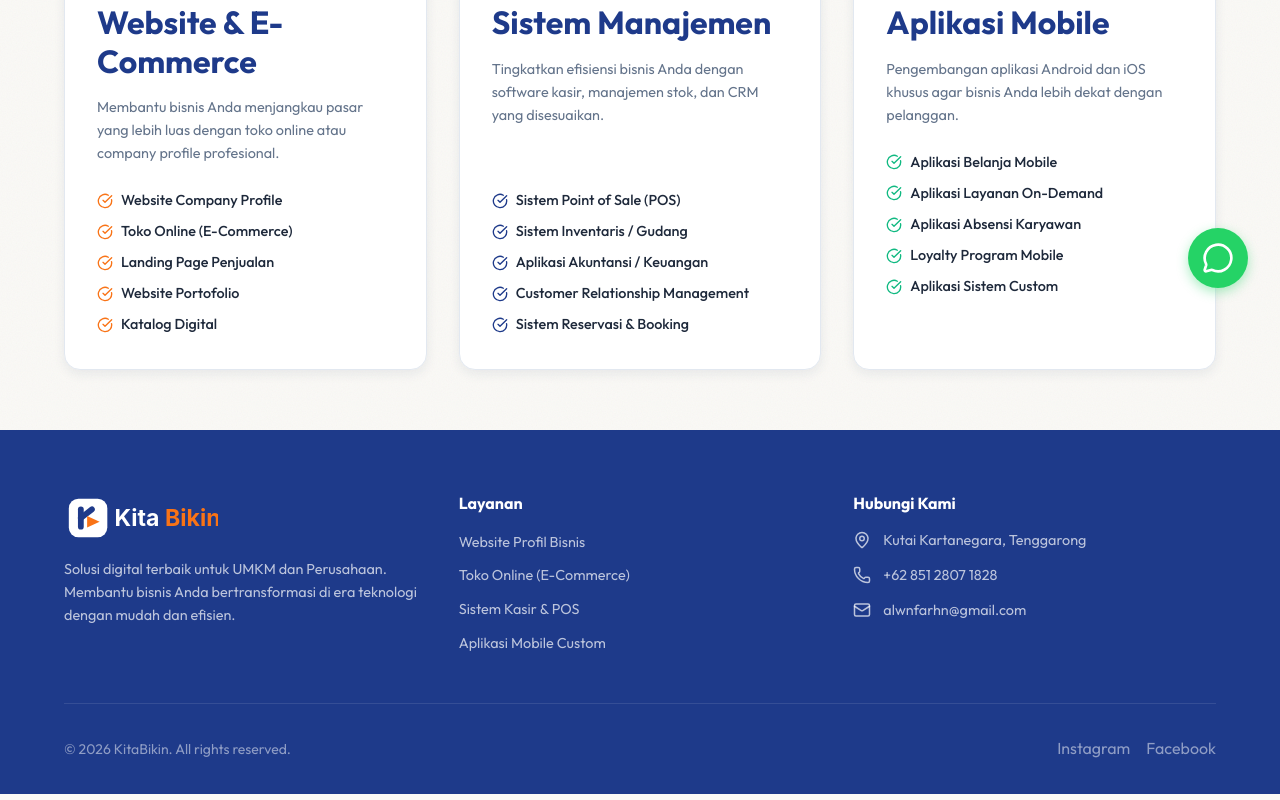
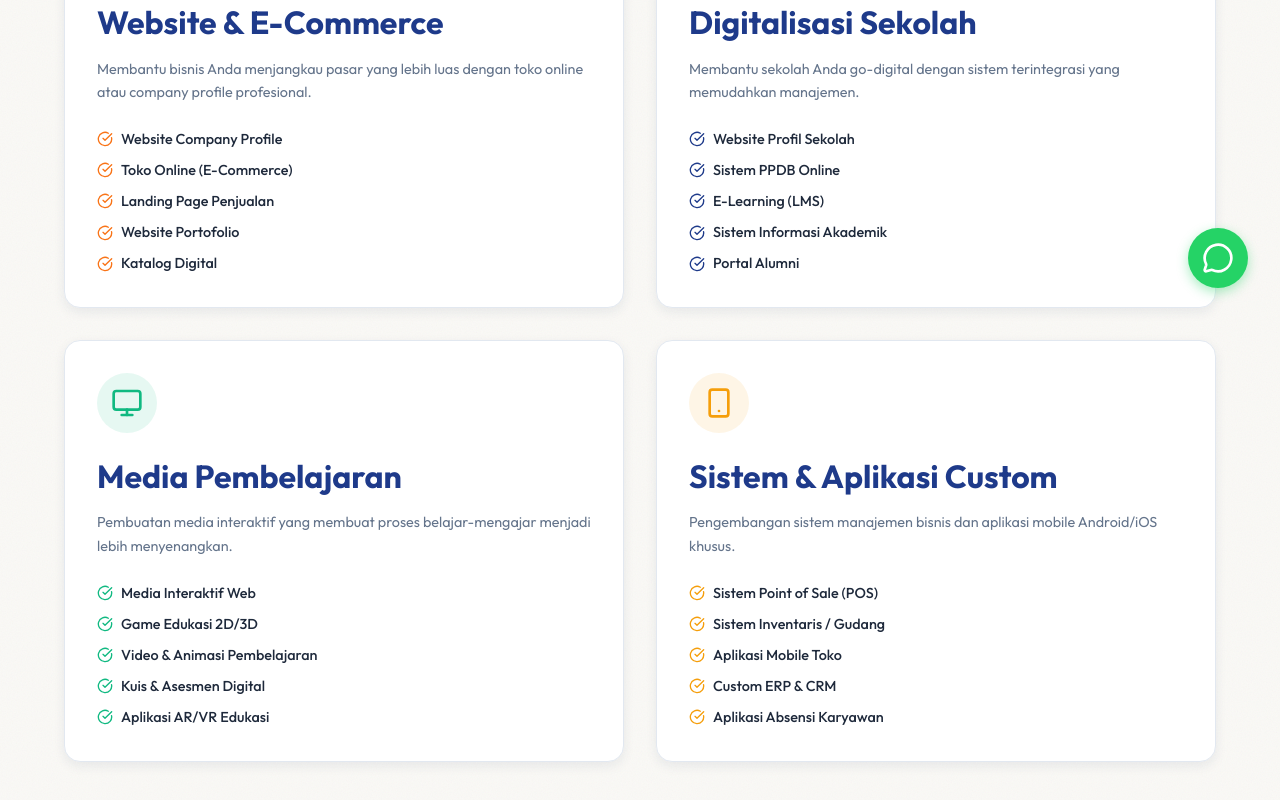
Before and after one commit to alwnfarhn-netizen/KitaBikin-, a React (Vite) app: page /layanan in a window 1280 px wide. Shown: the part 480-1280 px from the top of the page. Built offline with nearby package versions, Linux system fonts and the light colour scheme.

Commit message:
Merge education and business targets in copywriting

```diff
--- a/src/components/Footer.jsx
+++ b/src/components/Footer.jsx
@@ -10,17 +10,17 @@ export default function Footer() {
             <img src="/logo-full-light.svg" alt="KitaBikin" style={{ height: '48px' }} />
           </div>
           <p style={{ color: 'rgba(255,255,255,0.7)', fontSize: '0.9rem' }}>
-            Solusi digital terbaik untuk UMKM dan Perusahaan. Membantu bisnis Anda bertransformasi di era teknologi dengan mudah dan efisien.
+            Solusi digital terbaik untuk UMKM, Perusahaan, dan Institusi Pendidikan. Membantu Anda bertransformasi di era teknologi dengan mudah.
           </p>
         </div>
 
         <div>
           <h4 className="mb-4" style={{ color: 'white' }}>Layanan</h4>
           <ul className="flex flex-col gap-2">
-            <li><Link to="/layanan" style={{ color: 'rgba(255,255,255,0.7)', fontSize: '0.9rem' }}>Website Profil Bisnis</Link></li>
-            <li><Link to="/layanan" style={{ color: 'rgba(255,255,255,0.7)', fontSize: '0.9rem' }}>Toko Online (E-Commerce)</Link></li>
-            <li><Link to="/layanan" style={{ color: 'rgba(255,255,255,0.7)', fontSize: '0.9rem' }}>Sistem Kasir & POS</Link></li>
-            <li><Link to="/layanan" style={{ color: 'rgba(255,255,255,0.7)', fontSize: '0.9rem' }}>Aplikasi Mobile Custom</Link></li>
+            <li><Link to="/layanan" style={{ color: 'rgba(255,255,255,0.7)', fontSize: '0.9rem' }}>Website Profil (Sekolah & Bisnis)</Link></li>
+            <li><Link to="/layanan" style={{ color: 'rgba(255,255,255,0.7)', fontSize: '0.9rem' }}>Sistem Akademik & Kasir POS</Link></li>
+            <li><Link to="/layanan" style={{ color: 'rgba(255,255,255,0.7)', fontSize: '0.9rem' }}>Media Pembelajaran Interaktif</Link></li>
+            <li><Link to="/layanan" style={{ color: 'rgba(255,255,255,0.7)', fontSize: '0.9rem' }}>Aplikasi Mobile & Custom</Link></li>
           </ul>
         </div>
 
--- a/src/pages/Home.jsx
+++ b/src/pages/Home.jsx
@@ -9,14 +9,14 @@ export default function Home() {
       <section className="section hero paper-effect">
         <div className="container grid grid-cols-2 items-center gap-12">
           <div className="hero-content animate-fade-up">
-            <div className="handwritten mb-4">Solusi Digital Untuk Bisnis Anda</div>
+            <div className="handwritten mb-4">Solusi Digital Untuk Bisnis & Pendidikan</div>
             <h1 className="mb-6">
               Kembangkan <br/>
-              Bisnis & UMKM dengan <br/>
+              Bisnis & Instansi dengan <br/>
               <span style={{ color: 'var(--primary)' }}>Teknologi Digital</span>
             </h1>
             <p className="mb-8 text-lg" style={{ color: 'var(--text-muted)' }}>
-              Kami membantu UMKM dan perusahaan menghadirkan website, aplikasi, sistem digital, dan berbagai solusi teknologi sesuai kebutuhan.
+              Kami membantu UMKM, perusahaan, maupun sekolah menghadirkan website, sistem digital, media pembelajaran, dan berbagai solusi teknologi.
             </p>
             <div className="flex gap-4">
               <Link to="/order" className="btn btn-primary">
@@ -42,19 +42,19 @@ export default function Home() {
         <div className="container">
           <div className="text-center mb-12 animate-fade-up">
             <h2>Layanan Kami</h2>
-            <p style={{ color: 'var(--text-muted)', maxWidth: '600px', margin: '1rem auto' }}>Solusi lengkap untuk digitalisasi bisnis dan pengembangan teknologi modern.</p>
+            <p style={{ color: 'var(--text-muted)', maxWidth: '600px', margin: '1rem auto' }}>Solusi lengkap untuk digitalisasi bisnis, sekolah, dan pengembangan media pembelajaran.</p>
           </div>
 
-          <div className="grid grid-cols-2 gap-8">
+          <div className="grid grid-cols-3 gap-8">
             <div className="card animate-fade-up delay-100">
               <div style={{ backgroundColor: 'var(--primary-light)', width: '60px', height: '60px', borderRadius: '50%', display: 'flex', alignItems: 'center', justifyContent: 'center', marginBottom: '1.5rem', color: 'var(--primary)' }}>
                 <Server size={32} />
               </div>
-              <h3 className="mb-4">Digitalisasi Bisnis</h3>
-              <p className="mb-6" style={{ color: 'var(--text-muted)' }}>Solusi digital untuk membantu bisnis Anda tampil profesional dan mengelola kebutuhan operasional dengan lebih mudah.</p>
+              <h3 className="mb-4">Bisnis & UMKM</h3>
+              <p className="mb-6" style={{ color: 'var(--text-muted)' }}>Membantu bisnis tampil profesional dengan sistem POS, manajemen, dan E-Commerce.</p>
 
               <ul className="flex flex-col gap-2">
-                {['Website Profil Bisnis', 'Toko Online (E-Commerce)', 'Landing Page', 'Sistem Kasir (POS)', 'Manajemen Inventaris', 'Custom System'].map((item, idx) => (
+                {['Website Profil Bisnis', 'Toko Online (E-Commerce)', 'Sistem Kasir (POS)', 'Custom System'].map((item, idx) => (
                   <li key={idx} className="flex items-center gap-2" style={{ fontWeight: '500' }}>
                     <CheckCircle size={18} color="var(--primary)" /> {item}
                   </li>
@@ -64,15 +64,31 @@ export default function Home() {
 
             <div className="card animate-fade-up delay-200">
               <div style={{ backgroundColor: 'rgba(69, 123, 157, 0.1)', width: '60px', height: '60px', borderRadius: '50%', display: 'flex', alignItems: 'center', justifyContent: 'center', marginBottom: '1.5rem', color: 'var(--secondary)' }}>
+                <BookOpen size={32} />
+              </div>
+              <h3 className="mb-4">Digitalisasi Sekolah</h3>
+              <p className="mb-6" style={{ color: 'var(--text-muted)' }}>Sistem terintegrasi untuk memudahkan manajemen sekolah dan penerimaan siswa.</p>
+
+              <ul className="flex flex-col gap-2">
+                {['Website Sekolah', 'Sistem PPDB Online', 'E-Learning (LMS)', 'Sistem Akademik'].map((item, idx) => (
+                  <li key={idx} className="flex items-center gap-2" style={{ fontWeight: '500' }}>
+                    <CheckCircle size={18} color="var(--secondary)" /> {item}
+                  </li>
+                ))}
+              </ul>
+            </div>
+
+            <div className="card animate-fade-up delay-300">
+              <div style={{ backgroundColor: 'rgba(16, 185, 129, 0.1)', width: '60px', height: '60px', borderRadius: '50%', display: 'flex', alignItems: 'center', justifyContent: 'center', marginBottom: '1.5rem', color: 'var(--success)' }}>
                 <Monitor size={32} />
               </div>
-              <h3 className="mb-4">Sistem & Aplikasi</h3>
-              <p className="mb-6" style={{ color: 'var(--text-muted)' }}>Pembuatan aplikasi mobile dan sistem manajemen khusus yang dapat disesuaikan dengan kebutuhan unik perusahaan Anda.</p>
+              <h3 className="mb-4">Media Pembelajaran</h3>
+              <p className="mb-6" style={{ color: 'var(--text-muted)' }}>Media interaktif dan game edukasi yang disesuaikan dengan kurikulum pembelajaran.</p>
 
               <ul className="flex flex-col gap-2">
-                {['Aplikasi Android/iOS', 'Sistem ERP Custom', 'CRM', 'Sistem Absensi Kehadiran', 'Booking & Reservasi', 'Portal Klien'].map((item, idx) => (
+                {['Media Interaktif Web', 'Game Edukasi', 'Video & Animasi', 'Media Custom'].map((item, idx) => (
                   <li key={idx} className="flex items-center gap-2" style={{ fontWeight: '500' }}>
-                    <CheckCircle size={18} color="var(--secondary)" /> {item}
+                    <CheckCircle size={18} color="var(--success)" /> {item}
                   </li>
                 ))}
               </ul>
@@ -85,9 +101,9 @@ export default function Home() {
       <section className="section" style={{ backgroundColor: 'var(--primary)', color: 'white', position: 'relative', overflow: 'hidden' }}>
         <div className="paper-effect" style={{ position: 'absolute', top: 0, left: 0, right: 0, bottom: 0, opacity: 0.1, zIndex: 0 }}></div>
         <div className="container text-center" style={{ position: 'relative', zIndex: 1 }}>
-          <h2 style={{ color: 'white' }} className="mb-6">Siap Mendigitalisasi Bisnis Anda?</h2>
+          <h2 style={{ color: 'white' }} className="mb-6">Siap Mendigitalisasi Usaha atau Sekolah Anda?</h2>
           <p className="mb-8 text-lg" style={{ color: 'rgba(255,255,255,0.9)', maxWidth: '600px', margin: '0 auto 2rem' }}>
-            Konsultasikan kebutuhan digital UMKM atau perusahaan Anda bersama tim kami secara gratis.
+            Konsultasikan kebutuhan teknologi Anda bersama tim kami secara gratis.
           </p>
           <Link to="/order" className="btn" style={{ backgroundColor: 'white', color: 'var(--primary)' }}>
             Mulai Konsultasi Sekarang
--- a/src/pages/Order.jsx
+++ b/src/pages/Order.jsx
@@ -10,9 +10,9 @@ export default function Order() {
   });
 
   const services = [
-    { id: 'Website Profil & Landing Page', icon: <Monitor size={32} />, title: 'Website & Landing Page' },
-    { id: 'Toko Online / E-Commerce', icon: <Server size={32} />, title: 'Toko Online' },
-    { id: 'Sistem Kasir & POS', icon: <PenTool size={32} />, title: 'Sistem Kasir / POS' },
+    { id: 'Website Profil', icon: <Monitor size={32} />, title: 'Web Sekolah / Bisnis' },
+    { id: 'Sistem & Toko Online', icon: <Server size={32} />, title: 'Sistem & Toko Online' },
+    { id: 'Media Pembelajaran', icon: <PenTool size={32} />, title: 'Media Pembelajaran' },
     { id: 'Aplikasi Custom', icon: <Smartphone size={32} />, title: 'Aplikasi Custom' },
   ];
 
@@ -72,12 +72,12 @@ export default function Order() {
 
             <form onSubmit={handleSubmit}>
               <div className="input-group">
-                <label className="input-label">Nama Anda / Bisnis Anda</label>
+                <label className="input-label">Nama Anda / Bisnis / Instansi</label>
                 <input
                   type="text"
                   className="input-field"
                   required
-                  placeholder="Contoh: Budi - Toko Budi Jaya"
+                  placeholder="Contoh: Budi - SMKN 1 / Toko Jaya"
                   value={formData.name}
                   onChange={(e) => setFormData({...formData, name: e.target.value})}
                 />
@@ -89,7 +89,7 @@ export default function Order() {
                   className="input-field"
                   rows="4"
                   required
-                  placeholder="Contoh: Saya butuh website profil untuk usaha saya dengan fitur galeri dan kontak..."
+                  placeholder="Contoh: Saya butuh website profil untuk usaha/sekolah saya dengan fitur..."
                   value={formData.description}
                   onChange={(e) => setFormData({...formData, description: e.target.value})}
                 ></textarea>
--- a/src/pages/Portfolio.jsx
+++ b/src/pages/Portfolio.jsx
@@ -2,15 +2,15 @@ import { useState } from 'react';
 import { ArrowRight } from 'lucide-react';
 
 const projects = [
-  { id: 1, title: 'Website PT. Abadi Jaya', category: 'Website', img: 'https://images.unsplash.com/photo-1497366216548-37526070297c?auto=format&fit=crop&w=600&q=80' },
-  { id: 2, title: 'Kopi Kita E-Commerce', category: 'Toko Online', img: 'https://images.unsplash.com/photo-1556742049-0cfed4f6a45d?auto=format&fit=crop&w=600&q=80' },
-  { id: 3, title: 'Aplikasi Reservasi Klinik', category: 'Aplikasi Mobile', img: 'https://images.unsplash.com/photo-1512428559087-560fa5ceab42?auto=format&fit=crop&w=600&q=80' },
+  { id: 1, title: 'Website SMP Negeri 1', category: 'Website', img: 'https://images.unsplash.com/photo-1497633762265-9d179a990aa6?auto=format&fit=crop&w=600&q=80' },
+  { id: 2, title: 'Kopi Kita E-Commerce', category: 'Website', img: 'https://images.unsplash.com/photo-1556742049-0cfed4f6a45d?auto=format&fit=crop&w=600&q=80' },
+  { id: 3, title: 'Media Tata Surya', category: 'Media Pembelajaran', img: 'https://images.unsplash.com/photo-1614730321146-b6fa6a46bcb4?auto=format&fit=crop&w=600&q=80' },
   { id: 4, title: 'Sistem Kasir Warung', category: 'Sistem / POS', img: 'https://images.unsplash.com/photo-1556740749-887f6717d7e4?auto=format&fit=crop&w=600&q=80' },
-  { id: 5, title: 'Landing Page Event', category: 'Website', img: 'https://images.unsplash.com/photo-1460925895917-afdab827c52f?auto=format&fit=crop&w=600&q=80' },
-  { id: 6, title: 'Manajemen Inventaris', category: 'Sistem / POS', img: 'https://images.unsplash.com/photo-1551288049-bebda4e38f71?auto=format&fit=crop&w=600&q=80' }
+  { id: 5, title: 'Sistem PPDB 2026', category: 'Sistem / POS', img: 'https://images.unsplash.com/photo-1460925895917-afdab827c52f?auto=format&fit=crop&w=600&q=80' },
+  { id: 6, title: 'Game Math Adventure', category: 'Media Pembelajaran', img: 'https://images.unsplash.com/photo-1550745165-9bc0b252726f?auto=format&fit=crop&w=600&q=80' }
 ];
 
-const categories = ['Semua', 'Website', 'Toko Online', 'Aplikasi Mobile', 'Sistem / POS'];
+const categories = ['Semua', 'Website', 'Media Pembelajaran', 'Sistem / POS'];
 
 export default function Portfolio() {
   const [activeTab, setActiveTab] = useState('Semua');
--- a/src/pages/Pricing.jsx
+++ b/src/pages/Pricing.jsx
@@ -13,20 +13,20 @@ export default function Pricing() {
         <div className="grid grid-cols-3 gap-8 items-center">
 
           <div className="card">
-            <h3 className="mb-2">Toko Online</h3>
+            <h3 className="mb-2">Media & E-Commerce</h3>
             <div style={{ fontSize: '2rem', fontWeight: '800', color: 'var(--primary)', marginBottom: '1.5rem' }}>Custom</div>
-            <p className="mb-6" style={{ color: 'var(--text-muted)' }}>Harga berdasarkan fitur & integrasi.</p>
+            <p className="mb-6" style={{ color: 'var(--text-muted)' }}>Toko online / Media pembelajaran.</p>
             <ul className="flex flex-col gap-3 mb-8">
-              <li className="flex gap-2"><CheckCircle size={20} color="var(--primary)" /> Keranjang & Checkout</li>
-              <li className="flex gap-2"><CheckCircle size={20} color="var(--primary)" /> Integrasi Payment Gateway</li>
-              <li className="flex gap-2"><CheckCircle size={20} color="var(--primary)" /> Perhitungan Ongkir Otomatis</li>
+              <li className="flex gap-2"><CheckCircle size={20} color="var(--primary)" /> Fitur Interaktif</li>
+              <li className="flex gap-2"><CheckCircle size={20} color="var(--primary)" /> Integrasi Sistem / Payment</li>
+              <li className="flex gap-2"><CheckCircle size={20} color="var(--primary)" /> Desain Custom Premium</li>
             </ul>
             <Link to="/order" className="btn btn-outline" style={{ width: '100%', marginTop: 'auto' }}>Konsultasi</Link>
           </div>
 
           <div className="card" style={{ transform: 'scale(1.05)', borderColor: 'var(--primary)', boxShadow: 'var(--shadow-primary)', zIndex: 1 }}>
             <div style={{ position: 'absolute', top: 0, left: '50%', transform: 'translate(-50%, -50%)', background: 'var(--primary)', color: 'white', padding: '0.25rem 1rem', borderRadius: 'var(--radius-pill)', fontWeight: '600', fontSize: '0.875rem' }}>Paling Populer</div>
-            <h3 className="mb-2">Website Bisnis</h3>
+            <h3 className="mb-2">Web Sekolah/Bisnis</h3>
             <div style={{ fontSize: '1rem', fontWeight: '600', color: 'var(--text-muted)' }}>Mulai</div>
             <div style={{ fontSize: '2.5rem', fontWeight: '800', color: 'var(--primary)', marginBottom: '1.5rem', lineHeight: 1 }}>Rp800K</div>
             <ul className="flex flex-col gap-3 mb-8">
@@ -42,11 +42,11 @@ export default function Pricing() {
           <div className="card">
             <h3 className="mb-2">Sistem & Aplikasi</h3>
             <div style={{ fontSize: '2rem', fontWeight: '800', color: 'var(--primary)', marginBottom: '1.5rem' }}>Custom</div>
-            <p className="mb-6" style={{ color: 'var(--text-muted)' }}>Disesuaikan dengan kebutuhan bisnis.</p>
+            <p className="mb-6" style={{ color: 'var(--text-muted)' }}>Disesuaikan dengan kebutuhan.</p>
             <ul className="flex flex-col gap-3 mb-8">
-              <li className="flex gap-2"><CheckCircle size={20} color="var(--primary)" /> Sistem POS / Kasir</li>
-              <li className="flex gap-2"><CheckCircle size={20} color="var(--primary)" /> Dashboard & Manajemen Inventaris</li>
-              <li className="flex gap-2"><CheckCircle size={20} color="var(--primary)" /> Aplikasi Mobile Android/iOS</li>
+              <li className="flex gap-2"><CheckCircle size={20} color="var(--primary)" /> PPDB Online / Akademik</li>
+              <li className="flex gap-2"><CheckCircle size={20} color="var(--primary)" /> Sistem POS & Inventaris Bisnis</li>
+              <li className="flex gap-2"><CheckCircle size={20} color="var(--primary)" /> Aplikasi Mobile Custom</li>
             </ul>
             <Link to="/order" className="btn btn-outline" style={{ width: '100%', marginTop: 'auto' }}>Konsultasi</Link>
           </div>
--- a/src/pages/Services.jsx
+++ b/src/pages/Services.jsx
@@ -8,11 +8,11 @@ export default function Services() {
           <div className="handwritten mb-4">Solusi Terbaik Kami</div>
           <h1 className="mb-4">Layanan <span style={{ color: 'var(--primary)' }}>Digital</span></h1>
           <p style={{ color: 'var(--text-muted)', maxWidth: '600px', margin: '0 auto' }}>
-            Kami menyediakan berbagai layanan pengembangan teknologi digital untuk membantu bisnis dan UMKM Anda berkembang lebih cepat.
+            Kami menyediakan layanan pengembangan teknologi untuk membantu UMKM, perusahaan, maupun institusi pendidikan berkembang lebih cepat.
           </p>
         </div>
 
-        <div className="grid grid-cols-3 gap-8">
+        <div className="grid grid-cols-2 gap-8">
 
           {/* Card 1 */}
           <div className="card animate-fade-up delay-100">
@@ -35,10 +35,10 @@ export default function Services() {
             <div style={{ backgroundColor: 'rgba(69, 123, 157, 0.1)', width: '60px', height: '60px', borderRadius: '50%', display: 'flex', alignItems: 'center', justifyContent: 'center', marginBottom: '1.5rem', color: 'var(--secondary)' }}>
               <Monitor size={32} />
             </div>
-            <h3 className="mb-4">Sistem Manajemen</h3>
-            <p className="mb-6" style={{ color: 'var(--text-muted)', fontSize: '0.9rem' }}>Tingkatkan efisiensi bisnis Anda dengan software kasir, manajemen stok, dan CRM yang disesuaikan.</p>
+            <h3 className="mb-4">Digitalisasi Sekolah</h3>
+            <p className="mb-6" style={{ color: 'var(--text-muted)', fontSize: '0.9rem' }}>Membantu sekolah Anda go-digital dengan sistem terintegrasi yang memudahkan manajemen.</p>
             <ul className="flex flex-col gap-2" style={{ marginTop: 'auto' }}>
-              {['Sistem Point of Sale (POS)', 'Sistem Inventaris / Gudang', 'Aplikasi Akuntansi / Keuangan', 'Customer Relationship Management', 'Sistem Reservasi & Booking'].map((item, idx) => (
+              {['Website Profil Sekolah', 'Sistem PPDB Online', 'E-Learning (LMS)', 'Sistem Informasi Akademik', 'Portal Alumni'].map((item, idx) => (
                 <li key={idx} className="flex items-center gap-2" style={{ fontSize: '0.9rem', fontWeight: '500' }}>
                   <CheckCircle size={16} color="var(--secondary)" /> {item}
                 </li>
@@ -49,14 +49,30 @@ export default function Services() {
           {/* Card 3 */}
           <div className="card animate-fade-up delay-300">
             <div style={{ backgroundColor: 'rgba(16, 185, 129, 0.1)', width: '60px', height: '60px', borderRadius: '50%', display: 'flex', alignItems: 'center', justifyContent: 'center', marginBottom: '1.5rem', color: 'var(--success)' }}>
+              <Monitor size={32} />
+            </div>
+            <h3 className="mb-4">Media Pembelajaran</h3>
+            <p className="mb-6" style={{ color: 'var(--text-muted)', fontSize: '0.9rem' }}>Pembuatan media interaktif yang membuat proses belajar-mengajar menjadi lebih menyenangkan.</p>
+            <ul className="flex flex-col gap-2" style={{ marginTop: 'auto' }}>
+              {['Media Interaktif Web', 'Game Edukasi 2D/3D', 'Video & Animasi Pembelajaran', 'Kuis & Asesmen Digital', 'Aplikasi AR/VR Edukasi'].map((item, idx) => (
+                <li key={idx} className="flex items-center gap-2" style={{ fontSize: '0.9rem', fontWeight: '500' }}>
+                  <CheckCircle size={16} color="var(--success)" /> {item}
+                </li>
+              ))}
+            </ul>
+          </div>
+
+          {/* Card 4 */}
+          <div className="card animate-fade-up delay-300">
+            <div style={{ backgroundColor: 'rgba(245, 158, 11, 0.1)', width: '60px', height: '60px', borderRadius: '50%', display: 'flex', alignItems: 'center', justifyContent: 'center', marginBottom: '1.5rem', color: 'var(--warning)' }}>
               <Smartphone size={32} />
             </div>
-            <h3 className="mb-4">Aplikasi Mobile</h3>
-            <p className="mb-6" style={{ color: 'var(--text-muted)', fontSize: '0.9rem' }}>Pengembangan aplikasi Android dan iOS khusus agar bisnis Anda lebih dekat dengan pelanggan.</p>
-            <ul className="flex flex-col gap-2">
-              {['Aplikasi Belanja Mobile', 'Aplikasi Layanan On-Demand', 'Aplikasi Absensi Karyawan', 'Loyalty Program Mobile', 'Aplikasi Sistem Custom'].map((item, idx) => (
+            <h3 className="mb-4">Sistem & Aplikasi Custom</h3>
+            <p className="mb-6" style={{ color: 'var(--text-muted)', fontSize: '0.9rem' }}>Pengembangan sistem manajemen bisnis dan aplikasi mobile Android/iOS khusus.</p>
+            <ul className="flex flex-col gap-2" style={{ marginTop: 'auto' }}>
+              {['Sistem Point of Sale (POS)', 'Sistem Inventaris / Gudang', 'Aplikasi Mobile Toko', 'Custom ERP & CRM', 'Aplikasi Absensi Karyawan'].map((item, idx) => (
                 <li key={idx} className="flex items-center gap-2" style={{ fontSize: '0.9rem', fontWeight: '500' }}>
-                  <CheckCircle size={16} color="var(--success)" /> {item}
+                  <CheckCircle size={16} color="var(--warning)" /> {item}
                 </li>
               ))}
             </ul>
```
